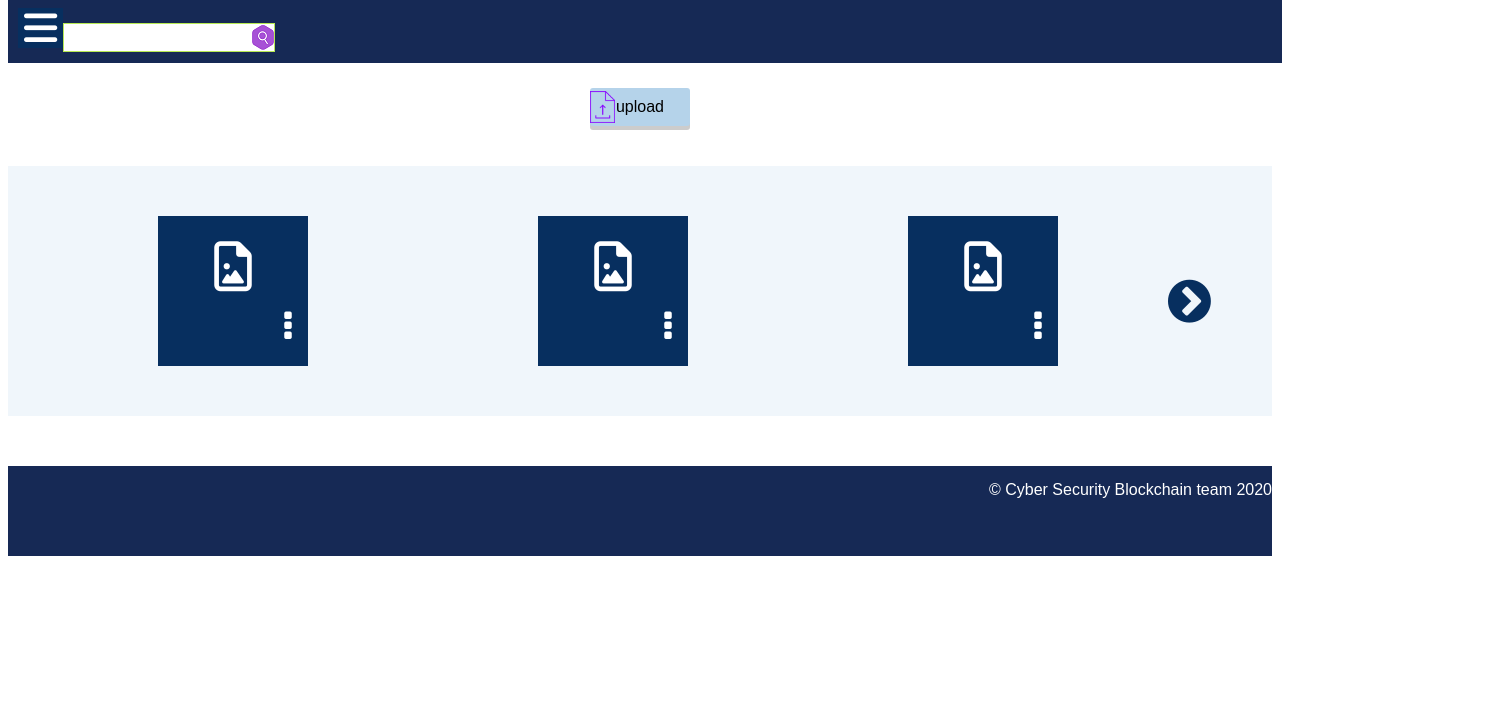
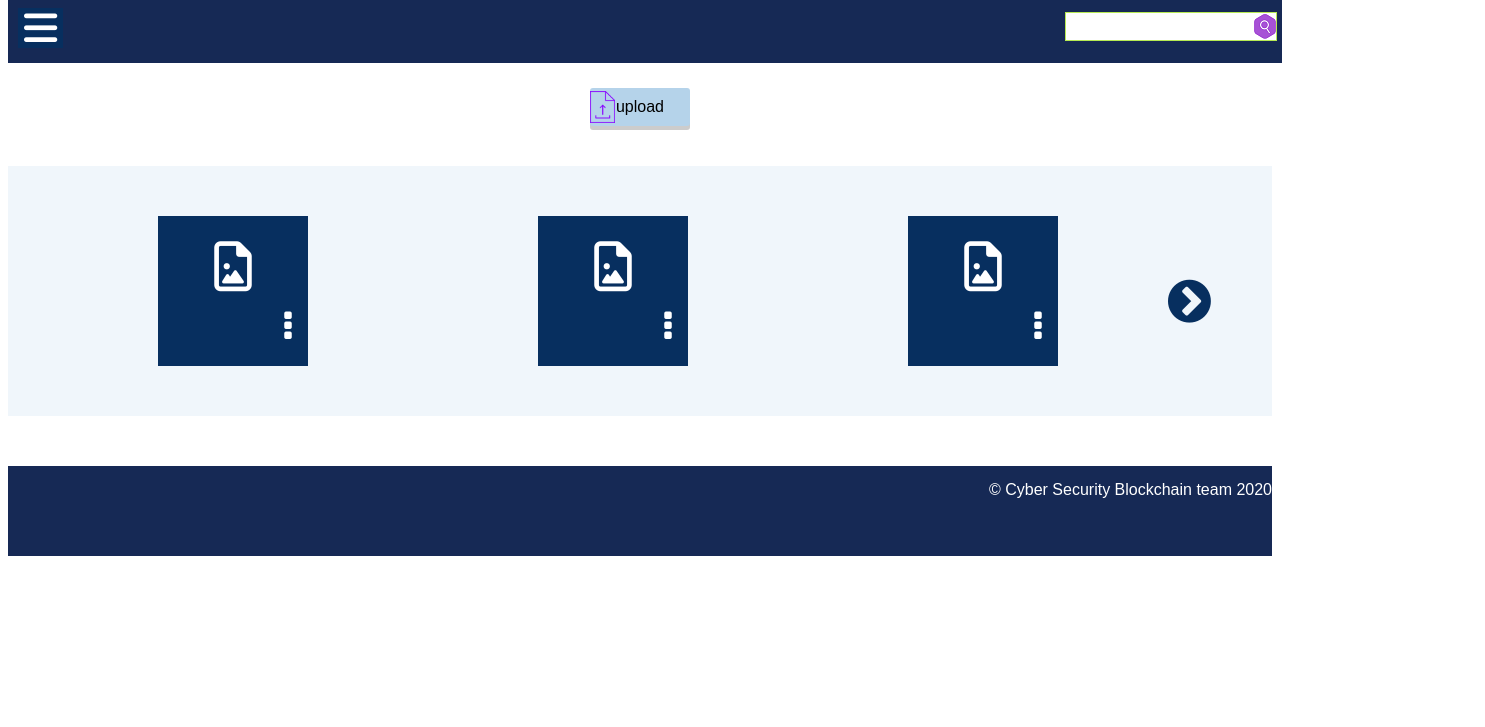
Before and after one commit to harsha270501/uidesign, a plain HTML site: page index.html in a window 1280 px wide. Shown: the part 73-800 px from the top of the page, 1485 px wide, since content can reach past the window. Drawn offline with nearby package versions, Linux system fonts and the light colour scheme.

Commit message:
Update uploadsearch.css

```diff
--- a/uploadsearch.css
+++ b/uploadsearch.css
@@ -27,6 +27,10 @@
     float:right;
     height:50px;
     width: 400px;
+    position: absolute;
+    display: inline-block;
+    left:1065px;
+    top: 70px;
     padding: 15px 20px 0px 0px;
 
 
```
